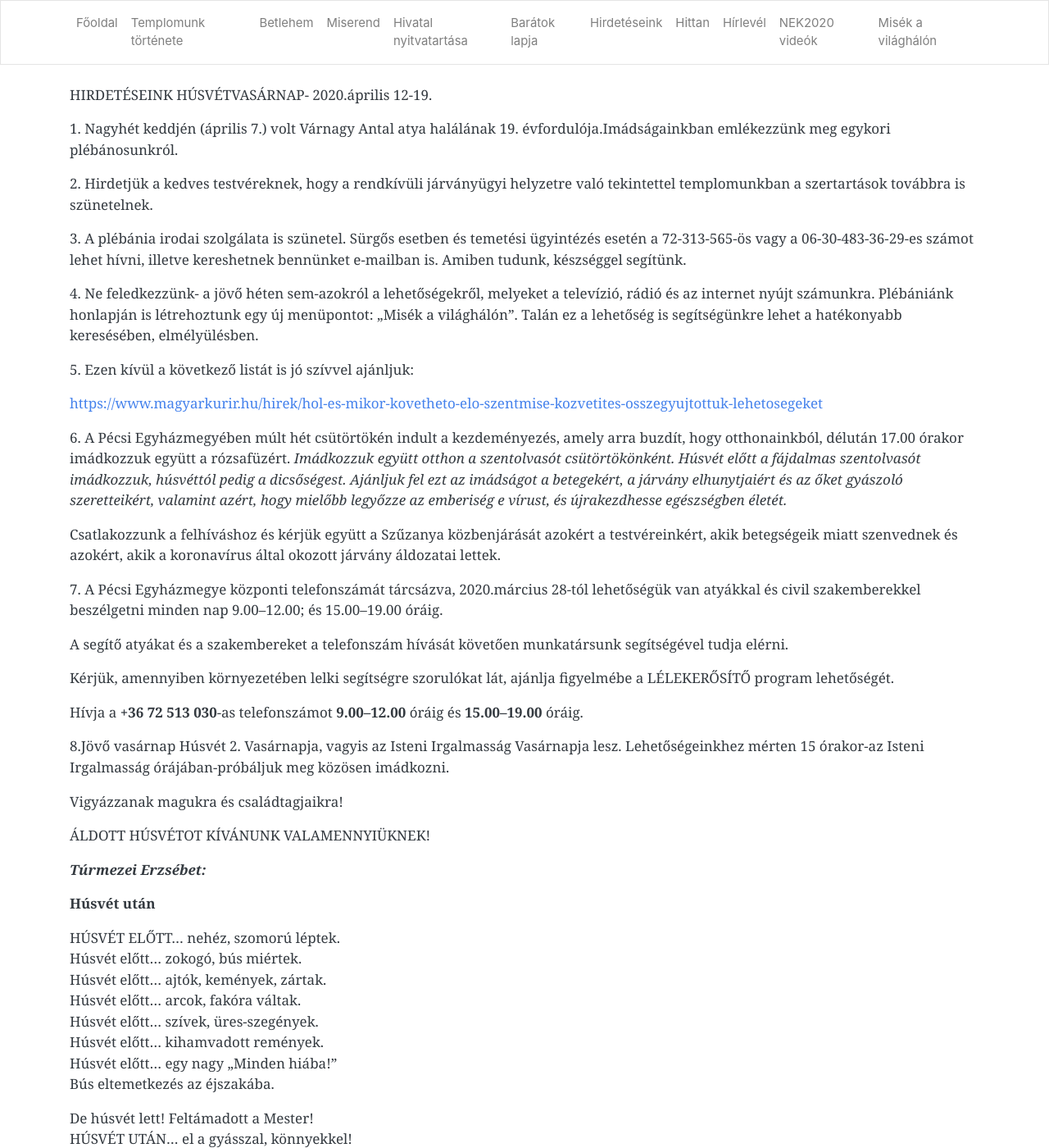
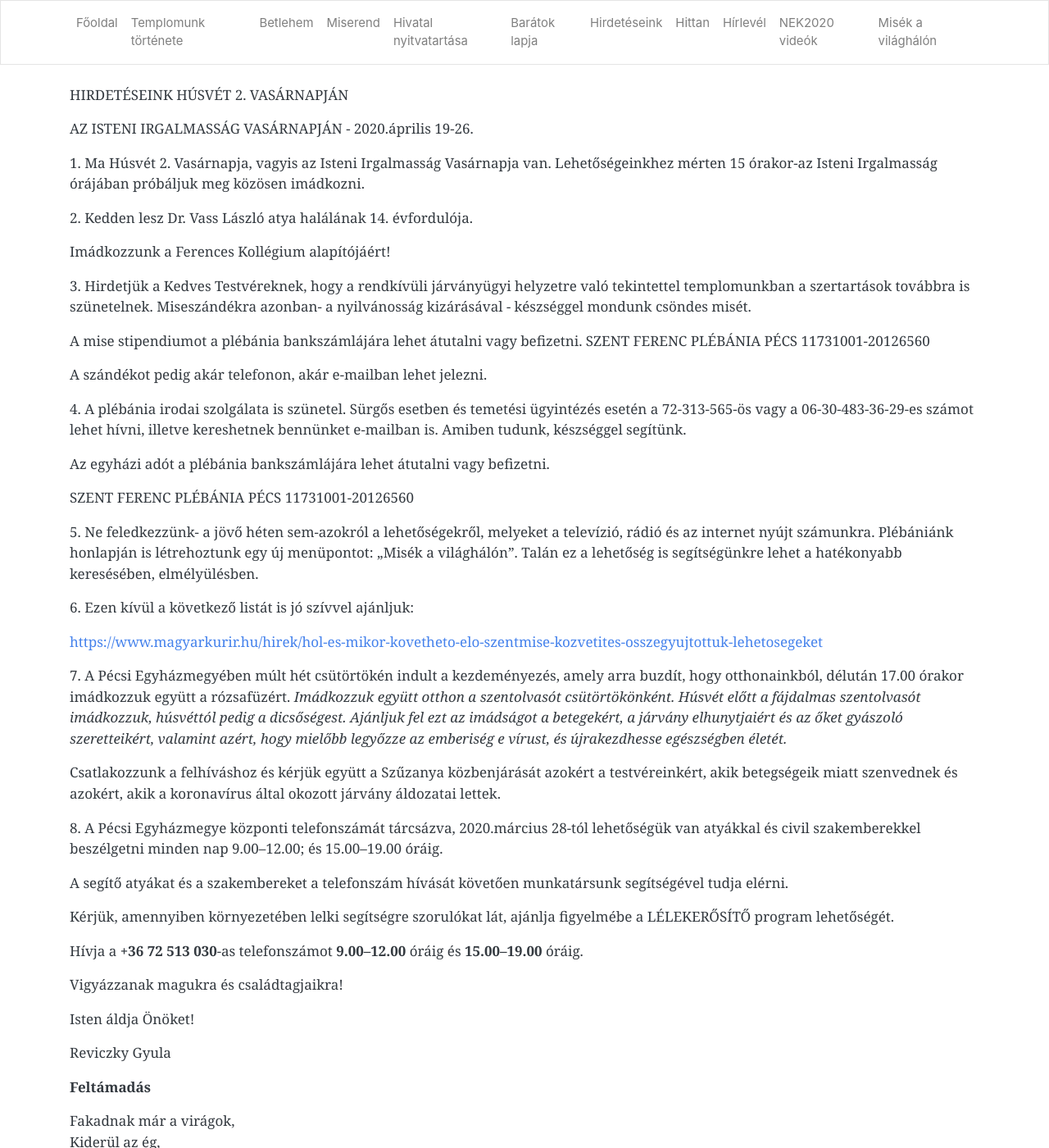
Before and after one commit to pecsi-ferences/pecsi-ferences.github.io, a Jekyll site: the page built from hirdeteseink.md, in a window 1280 px wide and 1400 px high. Shown: the whole window at 82% size. Built offline with Jekyll 4.4.1, drawn with Linux system fonts in a browser that asks for light colours; nearby versions of some CDN libraries; some of the changed text lies outside the part shown.

Commit message:
Update from Forestry.io Zoltán Dohány updated hirdeteseink.md

```diff
--- a/hirdeteseink.md
+++ b/hirdeteseink.md
@@ -3,6 +3,99 @@ layout: default
 title: Hirdetéseink
 
 ---
+HIRDETÉSEINK HÚSVÉT 2. VASÁRNAPJÁN
+
+AZ ISTENI IRGALMASSÁG VASÁRNAPJÁN - 2020.április 19-26.
+
+1\. Ma Húsvét 2. Vasárnapja, vagyis az Isteni Irgalmasság Vasárnapja van. Lehetőségeinkhez mérten 15 órakor-az Isteni Irgalmasság órájában próbáljuk meg közösen imádkozni.
+
+2\. Kedden lesz Dr. Vass László atya halálának 14. évfordulója.
+
+Imádkozzunk a Ferences Kollégium alapítójáért!
+
+3\. Hirdetjük a Kedves Testvéreknek, hogy a rendkívüli járványügyi helyzetre való tekintettel templomunkban a szertartások továbbra is szünetelnek. Miseszándékra azonban- a nyilvánosság kizárásával - készséggel mondunk csöndes misét.
+
+A mise stipendiumot a plébánia bankszámlájára lehet átutalni vagy befizetni. SZENT FERENC PLÉBÁNIA PÉCS 11731001-20126560
+
+A szándékot pedig akár telefonon, akár e-mailban lehet jelezni.
+
+4\. A plébánia irodai szolgálata is szünetel. Sürgős esetben és temetési ügyintézés esetén a 72-313-565-ös vagy a 06-30-483-36-29-es számot lehet hívni, illetve kereshetnek bennünket e-mailban is. Amiben tudunk, készséggel segítünk.
+
+Az egyházi adót a plébánia bankszámlájára lehet átutalni vagy befizetni.
+
+SZENT FERENC PLÉBÁNIA PÉCS 11731001-20126560
+
+5\. Ne feledkezzünk- a jövő héten sem-azokról a lehetőségekről, melyeket a televízió, rádió és az internet nyújt számunkra. Plébániánk honlapján is létrehoztunk egy új menüpontot: „Misék a világhálón”. Talán ez a lehetőség is segítségünkre lehet a hatékonyabb keresésében, elmélyülésben.
+
+6\. Ezen kívül a következő listát is jó szívvel ajánljuk:
+
+[https://www.magyarkurir.hu/hirek/hol-es-mikor-kovetheto-elo-szentmise-kozvetites-osszegyujtottuk-lehetosegeket](https://www.magyarkurir.hu/hirek/hol-es-mikor-kovetheto-elo-szentmise-kozvetites-osszegyujtottuk-lehetosegeket "https://www.magyarkurir.hu/hirek/hol-es-mikor-kovetheto-elo-szentmise-kozvetites-osszegyujtottuk-lehetosegeket")
+
+7\. A Pécsi Egyházmegyében múlt hét csütörtökén indult a kezdeményezés, amely arra buzdít, hogy otthonainkból, délután 17.00 órakor imádkozzuk együtt a rózsafüzért. _Imádkozzuk együtt otthon a szentolvasót csütörtökönként. Húsvét előtt a fájdalmas szentolvasót imádkozzuk, húsvéttól pedig a dicsőségest. Ajánljuk fel ezt az imádságot a betegekért, a járvány elhunytjaiért és az őket gyászoló szeretteikért, valamint azért, hogy mielőbb legyőzze az emberiség e vírust, és újrakezdhesse egészségben életét._
+
+Csatlakozzunk a felhíváshoz és kérjük együtt a Szűzanya közbenjárását azokért a testvéreinkért, akik betegségeik miatt szenvednek és azokért, akik a koronavírus által okozott járvány áldozatai lettek.
+
+8\. A Pécsi Egyházmegye központi telefonszámát tárcsázva, 2020.március 28-tól lehetőségük van atyákkal és civil szakemberekkel beszélgetni minden nap 9.00–12.00; és 15.00–19.00 óráig.
+
+A segítő atyákat és a szakembereket a telefonszám hívását követően munkatársunk segítségével tudja elérni.
+
+Kérjük, amennyiben környezetében lelki segítségre szorulókat lát, ajánlja figyelmébe a LÉLEKERŐSÍTŐ program lehetőségét.
+
+Hívja a **+36 72 513 030**-as telefonszámot **9.00–12.00** óráig és **15.00–19.00** óráig.
+
+Vigyázzanak magukra és családtagjaikra!
+
+Isten áldja Önöket!
+
+Reviczky Gyula
+
+**Feltámadás**
+
+Fakadnak már a virágok,
+ Kiderül az ég,
+ És a föld most készül ülni
+ Drága ünnepét.
+ Sziveinkben, mint a földön,
+ Ma öröm legyen,
+ Feltámadt az istenember
+ Győzedelmesen!
+
+Akik tanait gyülölték,
+ Meg nem ölheték.
+ Nem rejthette sír magába
+ Égi szellemét.
+ Mert égből eredt s nem is volt
+ Születése sem...
+ Feltámadt az istenember
+ Győzedelmesen!
+
+Kettős ünneplés azóta
+ Minden kikelet!
+ A mennyországé s a földé...
+ Ünnepeljetek!
+ Adjatok hálát, hogy ismét
+ Új világ terem,
+ S feltámadt az istenember
+ Győzedelmesen!
+
+Aki tudja, mint töré fel
+ Sírját a dicső;
+ Aki látja, hogy a földön
+ Minden újra nő;
+ Gondoljon feltámadásra,
+ Mely örök leszen...
+ Feltámadt az istenember
+ Győzedelmesen!
+
+Adjatok hálát s virágot,
+ Tömjént hozzatok.
+ Hallelujah! hallelujah!
+ Zengje ajkatok.
+ Mert feltámadtok ti is még
+ Valamennyien,
+ Mint az istenember egykor:
+ Győzedelmesen.
+
 HIRDETÉSEINK HÚSVÉTVASÁRNAP- 2020.április 12-19.
 
 1\. Nagyhét keddjén (április 7.) volt Várnagy Antal atya halálának 19. évfordulója.Imádságainkban emlékezzünk meg egykori plébánosunkról.
```
